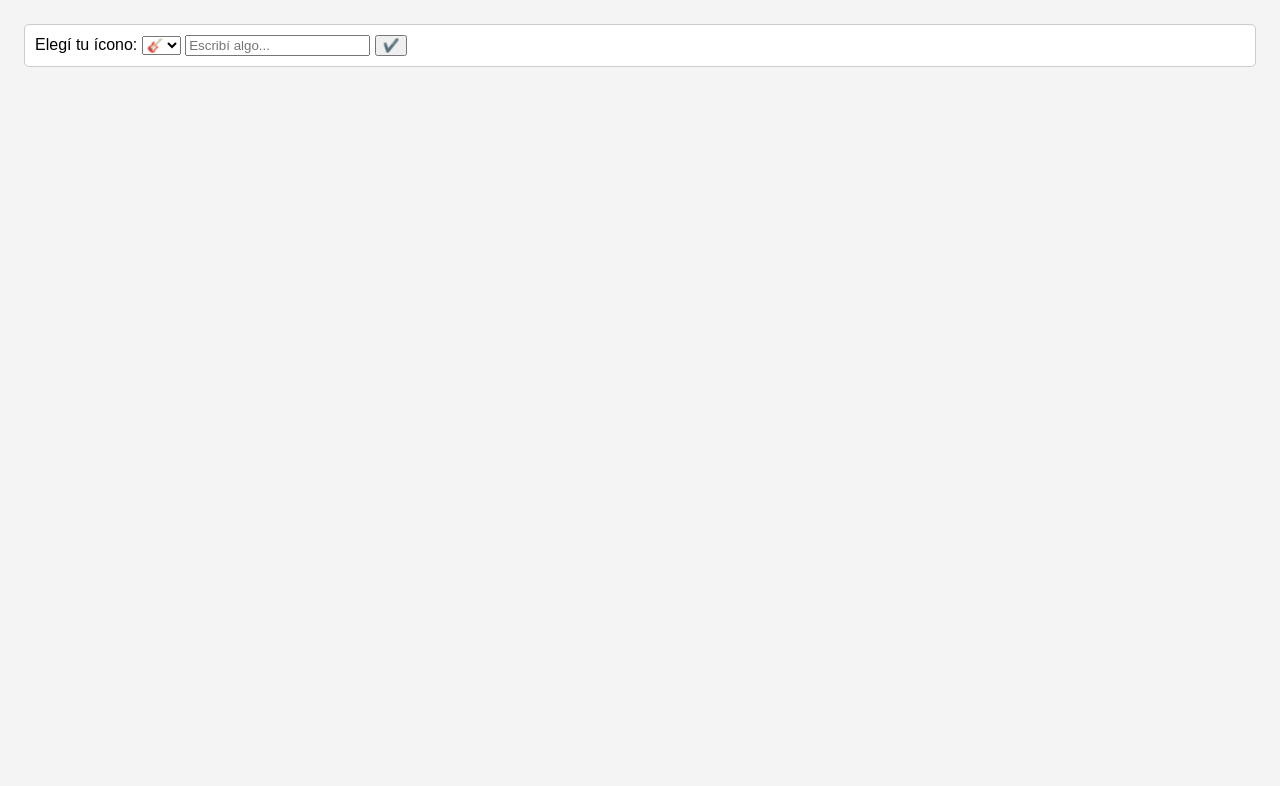
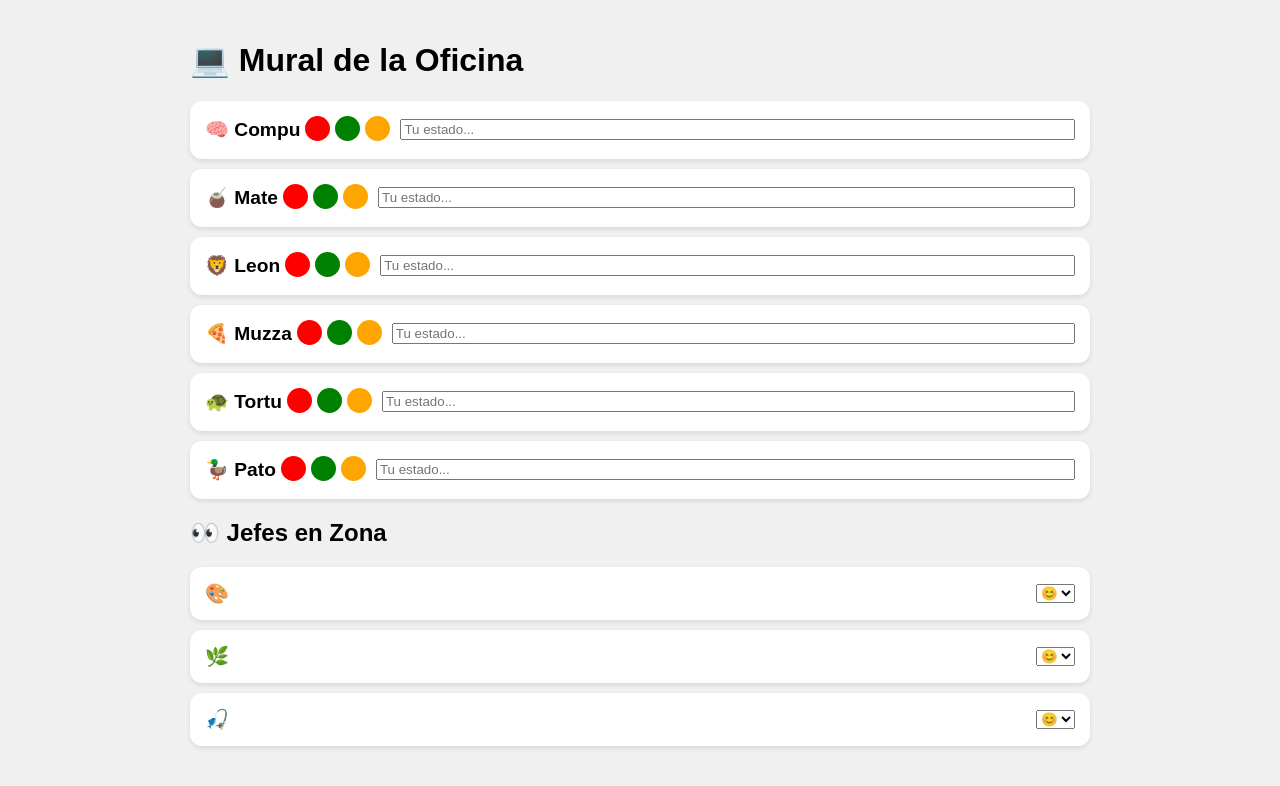
Before and after one commit to yuliana-flavia/sistemadetareas, a plain HTML site: page index.html in a window 1280 px wide. Drawn offline with Linux system fonts and the light colour scheme.

Commit message:
Add files via upload

```diff
--- a/index.html
+++ b/index.html
@@ -1,36 +1,18 @@
-
 <!DOCTYPE html>
 <html lang="es">
 <head>
   <meta charset="UTF-8" />
   <meta name="viewport" content="width=device-width, initial-scale=1.0" />
-  <title>Panel Invisible</title>
-  <link rel="stylesheet" href="style.css" />
+  <title>Estados Oficina</title>
+  <link rel="stylesheet" href="styles.css" />
 </head>
 <body>
-  <h1>Panel Invisible 🔒</h1>
-
-  <div id="status-board">
-    <!-- Estado personal -->
-    <div id="my-status" class="status-box">
-      <label for="icon">Elegí tu ícono:</label>
-      <select id="icon">
-        <option value="🎸" title="Ian - Músico">🎸</option>
-        <option value="🎲" title="Marcos - Juegos de mesa">🎲</option>
-        <option value="🕶️" title="Bea - Lentes">🕶️</option>
-        <option value="🍕" title="Pablo - Pizza">🍕</option>
-        <option value="🧉" title="Nico - Mate">🧉</option>
-        <option value="💻" title="Flavia - Compu">💻</option>
-        <option value="🌱" title="Fide - Planta">🌱</option>
-      </select>
-      <input type="text" id="message" placeholder="Escribí algo..." />
-      <button onclick="updateStatus()">✔️</button>
-    </div>
-
-    <!-- Visualización general de estados -->
-    <div id="everyone-status" class="status-container"></div>
+  <div class="container">
+    <h1>💻 Mural de la Oficina</h1>
+    <div id="cards"></div>
+    <h2>👀 Jefes en Zona</h2>
+    <div id="bossStatus"></div>
   </div>
-
   <script src="script.js"></script>
 </body>
 </html>
--- a/script.js
+++ b/script.js
@@ -1,24 +1,109 @@
+const aliases = [
+  { alias: "Compu", emoji: "🧠" },
+  { alias: "Mate", emoji: "🧉" },
+  { alias: "Leon", emoji: "🦁" },
+  { alias: "Muzza", emoji: "🍕" },
+  { alias: "Tortu", emoji: "🐢" },
+  { alias: "Pato", emoji: "🦆" }
+];
 
-// Usamos localStorage para simular una "sincronización"
-let storedStatus = JSON.parse(localStorage.getItem('everyoneStatus') || '{}');
+const bosses = [
+  { alias: "🎨", name: "Manu" },
+  { alias: "🌿", name: "Fide" },
+  { alias: "🎣", name: "Santi" }
+];
 
-function updateStatus() {
-  const icon = document.getElementById('icon').value;
-  const message = document.getElementById('message').value;
-  storedStatus[icon] = message;
-  localStorage.setItem('everyoneStatus', JSON.stringify(storedStatus));
-  renderStatus();
+const statusColors = {
+  ocupado: "red",
+  chill: "green",
+  alpedo: "orange"
+};
+
+const cardsContainer = document.getElementById("cards");
+const bossStatusContainer = document.getElementById("bossStatus");
+
+function loadStates() {
+  const data = JSON.parse(localStorage.getItem("states") || "{}");
+  return data;
 }
 
-function renderStatus() {
-  const container = document.getElementById('everyone-status');
-  container.innerHTML = '';
-  Object.entries(storedStatus).forEach(([icon, msg]) => {
-    const box = document.createElement('div');
-    box.className = 'status-item';
-    box.innerHTML = icon + '<small>' + msg + '</small>';
-    container.appendChild(box);
+function saveStates(states) {
+  localStorage.setItem("states", JSON.stringify(states));
+}
+
+function createAliasCard(alias, emoji) {
+  const states = loadStates();
+  const current = states[alias] || { status: "", message: "", mood: "" };
+
+  const card = document.createElement("div");
+  card.className = "card";
+
+  const name = document.createElement("div");
+  name.className = "alias";
+  name.textContent = `${emoji} ${alias}`;
+
+  const buttons = document.createElement("div");
+  buttons.className = "status-options";
+
+  Object.entries(statusColors).forEach(([key, color]) => {
+    const btn = document.createElement("button");
+    btn.style.background = color;
+    btn.title = key;
+    if (current.status === key) btn.style.border = "2px solid black";
+    btn.onclick = () => {
+      states[alias] = { ...states[alias], status: key };
+      saveStates(states);
+      location.reload();
+    };
+    buttons.appendChild(btn);
+  });
+
+  const input = document.createElement("input");
+  input.className = "status-message";
+  input.type = "text";
+  input.placeholder = "Tu estado...";
+  input.value = current.message || "";
+  input.onchange = () => {
+    states[alias] = { ...states[alias], message: input.value };
+    saveStates(states);
+  };
+
+  card.appendChild(name);
+  card.appendChild(buttons);
+  card.appendChild(input);
+
+  cardsContainer.appendChild(card);
+}
+
+function createBossPanel() {
+  bosses.forEach(({ alias, name }) => {
+    const card = document.createElement("div");
+    card.className = "card";
+
+    const boss = document.createElement("div");
+    boss.className = "alias";
+    boss.textContent = alias;
+
+    const moodSelect = document.createElement("select");
+    ["🤬", "😐", "😊"].forEach((mood) => {
+      const opt = document.createElement("option");
+      opt.textContent = mood;
+      moodSelect.appendChild(opt);
+    });
+
+    const states = loadStates();
+    const current = states[name] || {};
+    moodSelect.value = current.mood || "😊";
+    moodSelect.onchange = () => {
+      states[name] = { mood: moodSelect.value };
+      saveStates(states);
+    };
+
+    card.appendChild(boss);
+    card.appendChild(moodSelect);
+    bossStatusContainer.appendChild(card);
   });
 }
 
-window.onload = renderStatus;
+aliases.forEach(({ alias, emoji }) => createAliasCard(alias, emoji));
+createBossPanel();
--- /dev/null
+++ b/styles.css
@@ -0,0 +1,42 @@
+body {
+  font-family: sans-serif;
+  background: #f0f0f0;
+  margin: 0;
+  padding: 20px;
+}
+.container {
+  max-width: 900px;
+  margin: auto;
+}
+.card {
+  background: white;
+  border-radius: 12px;
+  padding: 15px;
+  margin-bottom: 10px;
+  box-shadow: 0 2px 5px rgba(0,0,0,0.1);
+  display: flex;
+  align-items: center;
+  justify-content: space-between;
+}
+.alias {
+  font-weight: bold;
+  font-size: 1.2em;
+}
+.status-options button {
+  margin-left: 5px;
+  border: none;
+  width: 25px;
+  height: 25px;
+  border-radius: 50%;
+  cursor: pointer;
+}
+.status-message {
+  margin-left: 10px;
+  flex-grow: 1;
+}
+.emoji-picker button {
+  font-size: 1.3em;
+  background: transparent;
+  border: none;
+  cursor: pointer;
+}
```
